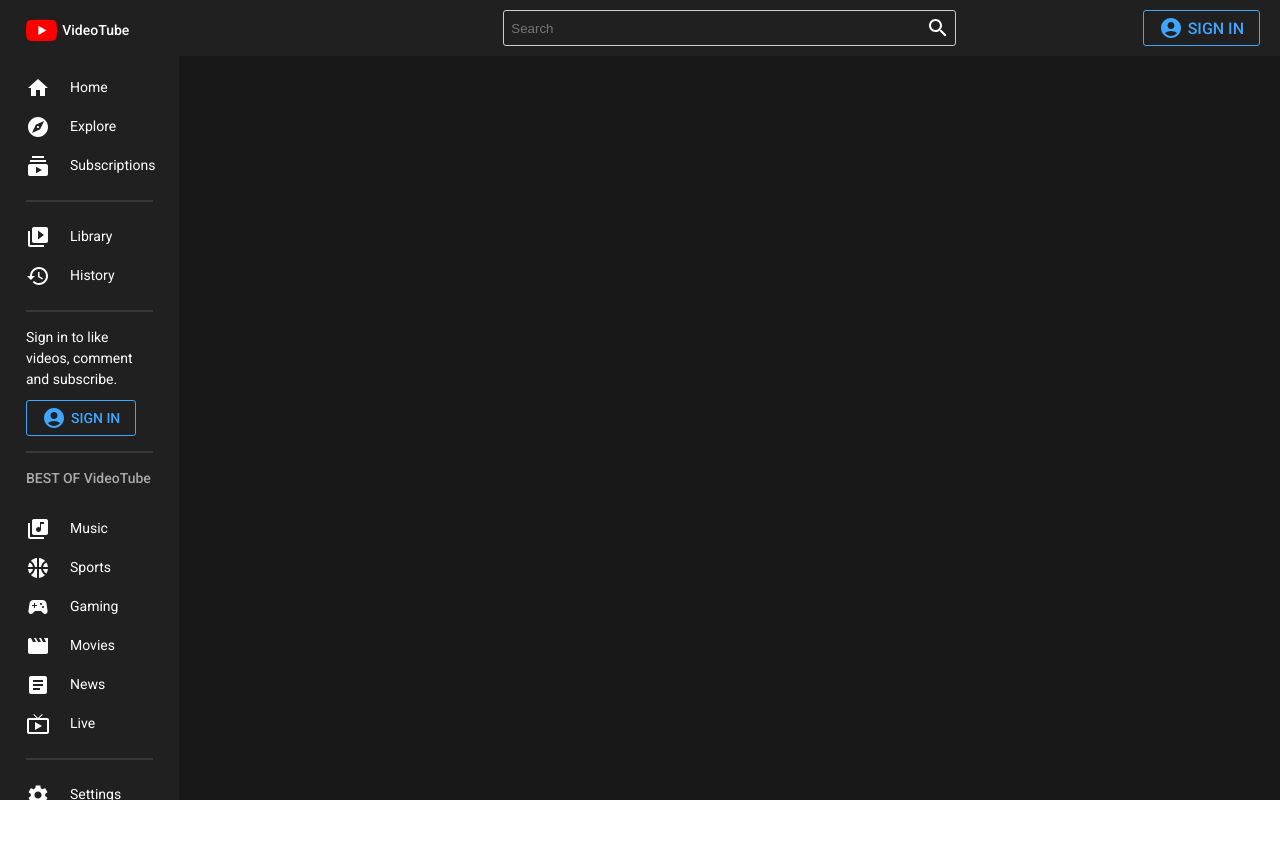
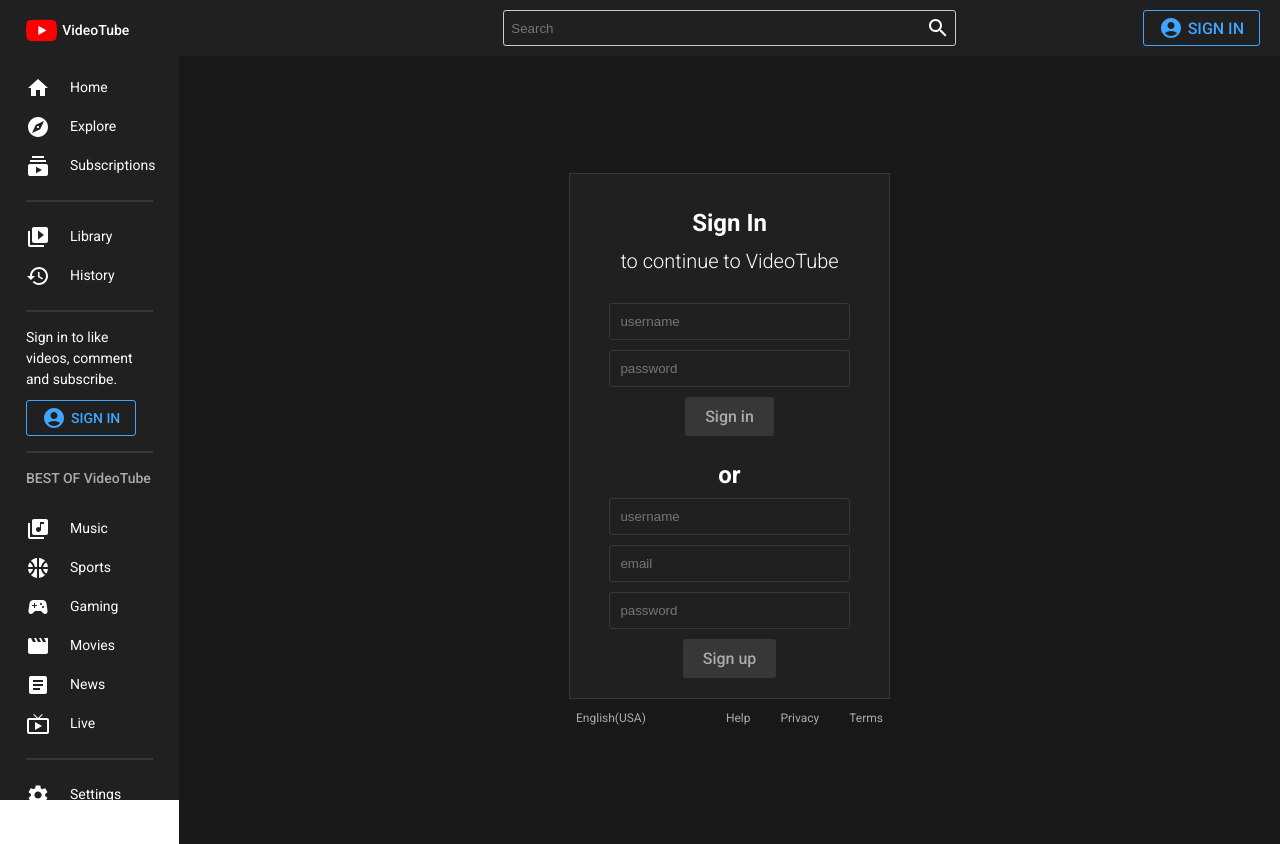
Before and after one commit to LaitIgor/video_app, a React (Vite) app: page /signing in a window 1280 px wide. Before the commit the page ends 800 px from the top, so only its background shows below. Built offline with nearby package versions, Linux system fonts and the light colour scheme.

Commit message:
signin page layout

```diff
--- a/src/App.jsx
+++ b/src/App.jsx
@@ -7,6 +7,7 @@
 import Home from './components/pages/Home';
 import Video from './components/pages/Video';
 import Video1 from './components/pages/Video1';
+import SignIn from './components/pages/SignIn';
 
 const Container = styled.div`
 display: flex
@@ -33,7 +34,8 @@
             <Wrapper>
               <Routes>
                 <Route path="/">
-                  <Route index element={<Home/>}/>
+                  <Route index element={<Video/>}/>
+                  <Route path='signing' element={<SignIn/>}/>
                   <Route path="video">
                     <Route index element={<Video1 />}/>
                     <Route path=":id" element={<Video />}/>
--- a/src/components/Card.jsx
+++ b/src/components/Card.jsx
@@ -57,7 +57,7 @@
 
 const Card = ({ type }) => {
   return (
-    <Link to='/video/test' >
+    <Link to='/video' >
       <Container type={type}>
         <Image type={type} src='https://i.ytimg.com/vi/NocOBI0OCQs/hqdefault.jpg?sqp=-oaymwEXCOADEI4CSFryq4qpAwkIARUAAIhCGAE=&rs=AOn4CLDCareXExdLcorbwtwBKLqTtqZGsQ'/>
         <Details type={type}>
--- a/src/components/Menu.jsx
+++ b/src/components/Menu.jsx
@@ -119,7 +119,9 @@
             <Login>
 
                 Sign in to like videos, comment and subscribe.
-                <Button><AccountCircleIcon/>SIGN IN</Button>
+                <Link to='signing'>
+                    <Button><AccountCircleIcon/>SIGN IN</Button>
+                </Link>
             </Login>
             <Hr/>
             <Title>BEST OF VideoTube</Title>
--- a/src/components/Navbar.jsx
+++ b/src/components/Navbar.jsx
@@ -3,6 +3,7 @@
 import AccountCircleIcon from '@mui/icons-material/AccountCircle';
 import SearchIcon from '@mui/icons-material/Search';
 import ManageSearchIcon from '@mui/icons-material/ManageSearch';
+import { Link } from 'react-router-dom';
 
 
 const Container = styled.div`
@@ -65,7 +66,9 @@
                 <Input placeholder='Search' />
                 <SearchIcon/>
             </Search>
-            <Button><AccountCircleIcon/>SIGN IN</Button>
+            <Link to='signing'>
+                <Button><AccountCircleIcon/>SIGN IN</Button>
+            </Link>
         </Wrapper>
     </Container>
   )
--- /dev/null
+++ b/src/components/pages/SignIn.jsx
@@ -0,0 +1,93 @@
+import styled from 'styled-components'
+
+const Container = styled.div`
+    display: flex;
+    flex-direction: column;
+    justify-content: center;
+    align-items: center;
+    height: calc(100vh - 56px);
+    color: ${({theme}) => theme.text};
+`
+
+const Wrapper = styled.div`
+    padding: 20px 50px;
+    display: flex;
+    align-items: center;
+    flex-direction: column;
+    gap: 10px;
+    background-color: ${({theme}) => theme.bgLighter};
+    border: 1px solid ${({theme}) => theme.soft};
+`
+
+const Title = styled.h1`
+    font-size: 24px;
+    margin-bottom: 0;
+`
+
+const SubTitle = styled.h2`
+    font-size: 20px;
+    font-weight: 300;
+    margin-top: 0;
+`
+
+const Input = styled.input`
+    border-radius: 3px;
+    padding: 10px;
+    background-color: transparent;
+    border: 1px solid ${({theme}) => theme.soft};
+    color: ${({theme}) => theme.text};
+    width: 100%;
+`
+
+const Button = styled.button`
+    padding: 10px 20px;
+    border-radius: 3px;
+    border: none;
+    font-weight: 500;
+    background-color: ${({theme}) => theme.soft};
+    color: ${({theme}) => theme.textSoft};
+`
+
+const More = styled.div`
+    display: flex;
+    margin-top: 10px;
+    font-size: 12px;
+    color: ${({theme}) => theme.textSoft};
+`
+
+const Links = styled.div`
+    margin-left: 50px;
+`
+
+const Link = styled.span`
+    margin-left: 30px;
+`
+
+const SignIn = () => {
+  return (
+    <Container>
+        <Wrapper>
+            <Title>Sign In</Title>
+            <SubTitle>to continue to VideoTube</SubTitle>
+            <Input placeholder='username'/>
+            <Input type='password' placeholder='password'/>
+            <Button>Sign in</Button>
+            <Title>or</Title>
+            <Input placeholder='username'/>
+            <Input placeholder='email'/>
+            <Input type='password' placeholder='password'/>
+            <Button>Sign up</Button>
+        </Wrapper>
+        <More>
+            English(USA)
+            <Links>
+                <Link>Help</Link>
+                <Link>Privacy</Link>
+                <Link>Terms</Link>
+            </Links>
+        </More>
+    </Container>
+  )
+}
+
+export default SignIn
```
